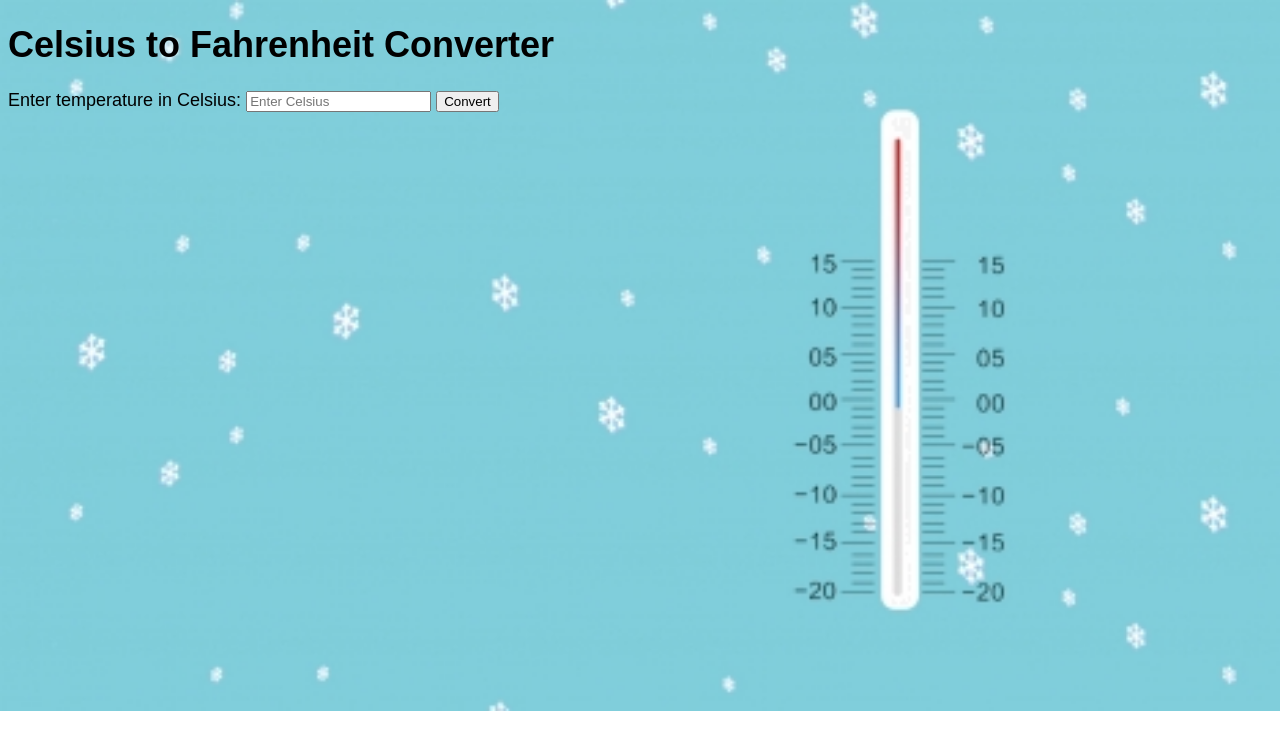
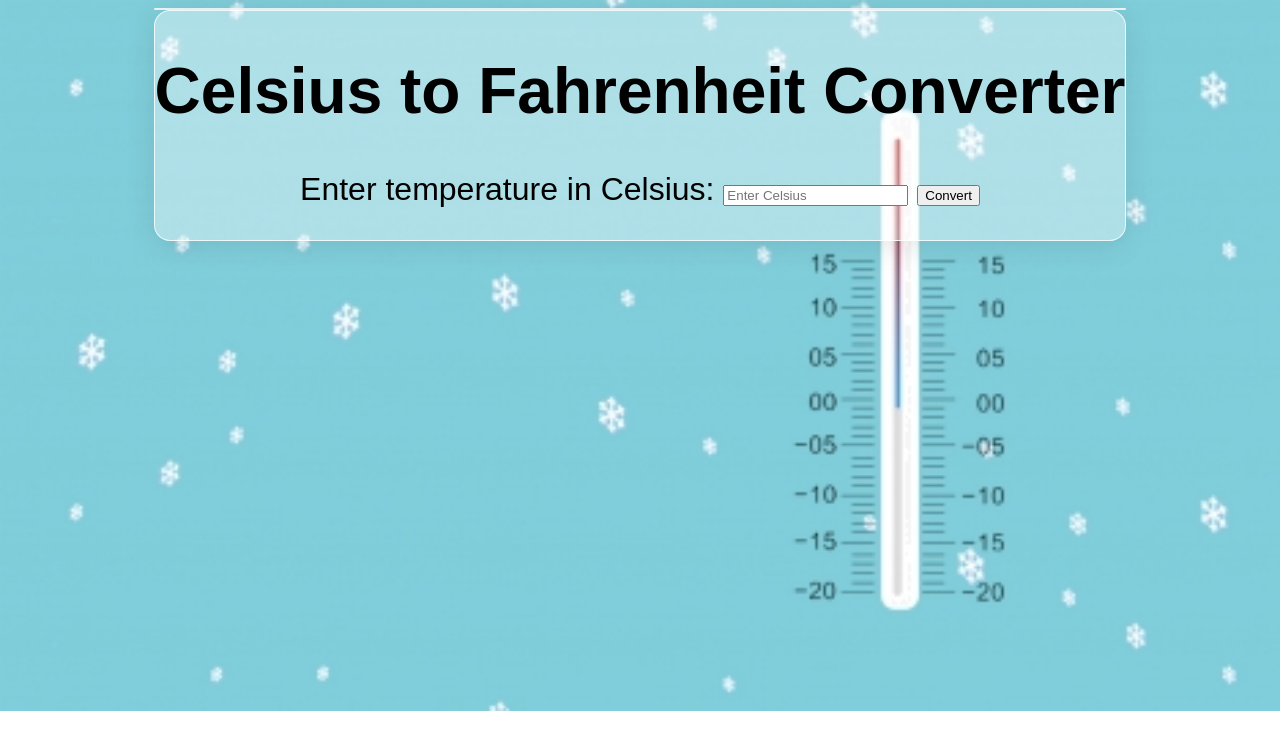
Before and after one commit to Humirehman/Temperature-converter, a plain HTML site: page index.html in a window 1280 px wide. Drawn offline with Linux system fonts and the light colour scheme.

Commit message:
converter

```diff
--- a/index.html
+++ b/index.html
@@ -1,12 +1,21 @@
 <!DOCTYPE html>
 <html>
 <head>
-    <title>Celsius to Fahrenheit Converter</title>
-    <link rel="stylesheet" href="style.css">
+
 </head>
+<title>Celsius to Fahrenheit Converter</title>
+<link rel="stylesheet" href="style.css">
+<center><body class="body">
+    <div class="bodyleft">
+
+    </div>
+    <div class="bodyright">
+
+
 <body>
-
+   <center>
     <h1>Celsius to Fahrenheit Converter</h1>
+</center>
     <form onsubmit="convertCelsiusToFahrenheit(event)">
     <label>Enter temperature in Celsius:</label>
     <input type="number" id="celsiusInput" placeholder="Enter Celsius">
--- a/style.css
+++ b/style.css
@@ -2,9 +2,11 @@ body{
     background-image: url(image.png);
     background-size: cover;
     background-repeat: no-repeat;
+    display: flex;
+    justify-content: center;
 
-    justify-content: center;
-    font-size: large;
+    align-items: center;
+    font-size: xx-large;
     font-family: Arial, Helvetica, sans-serif;
 }
 div{
```
